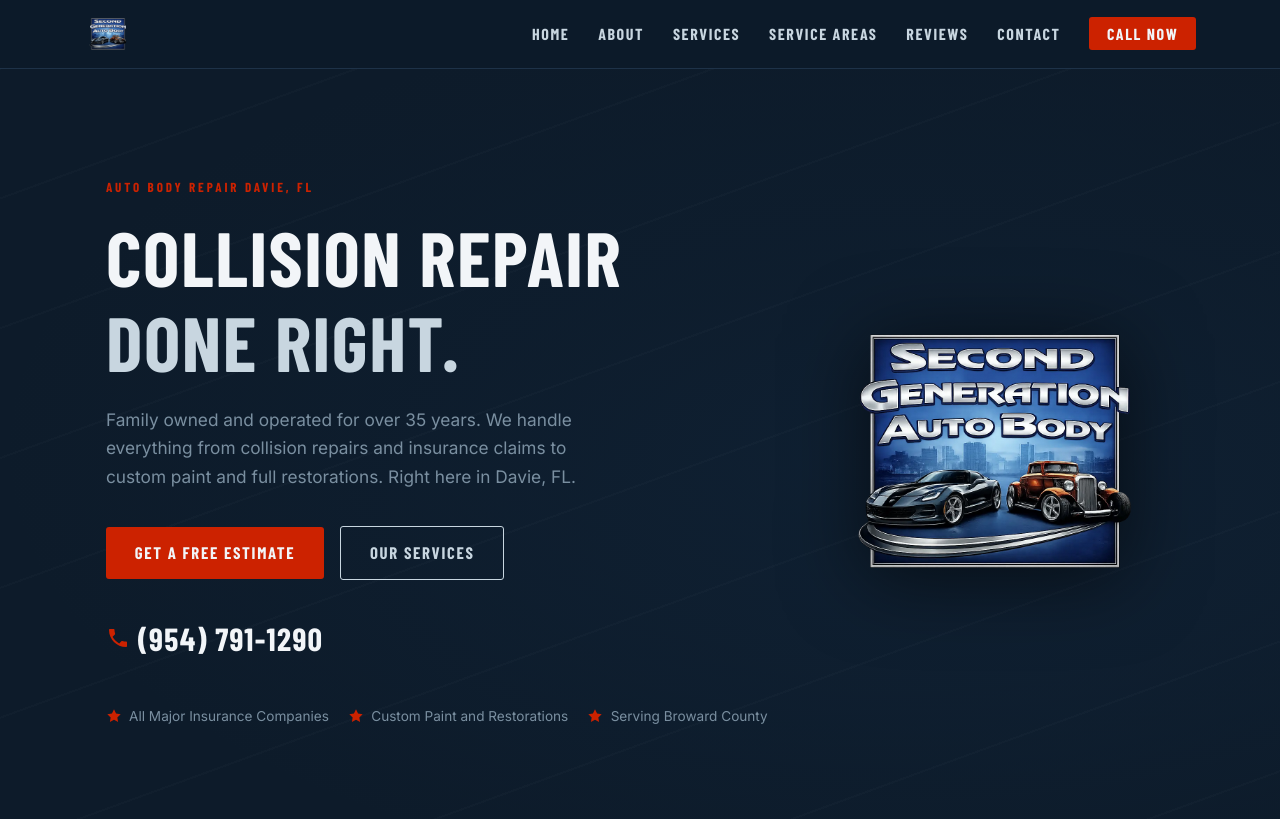
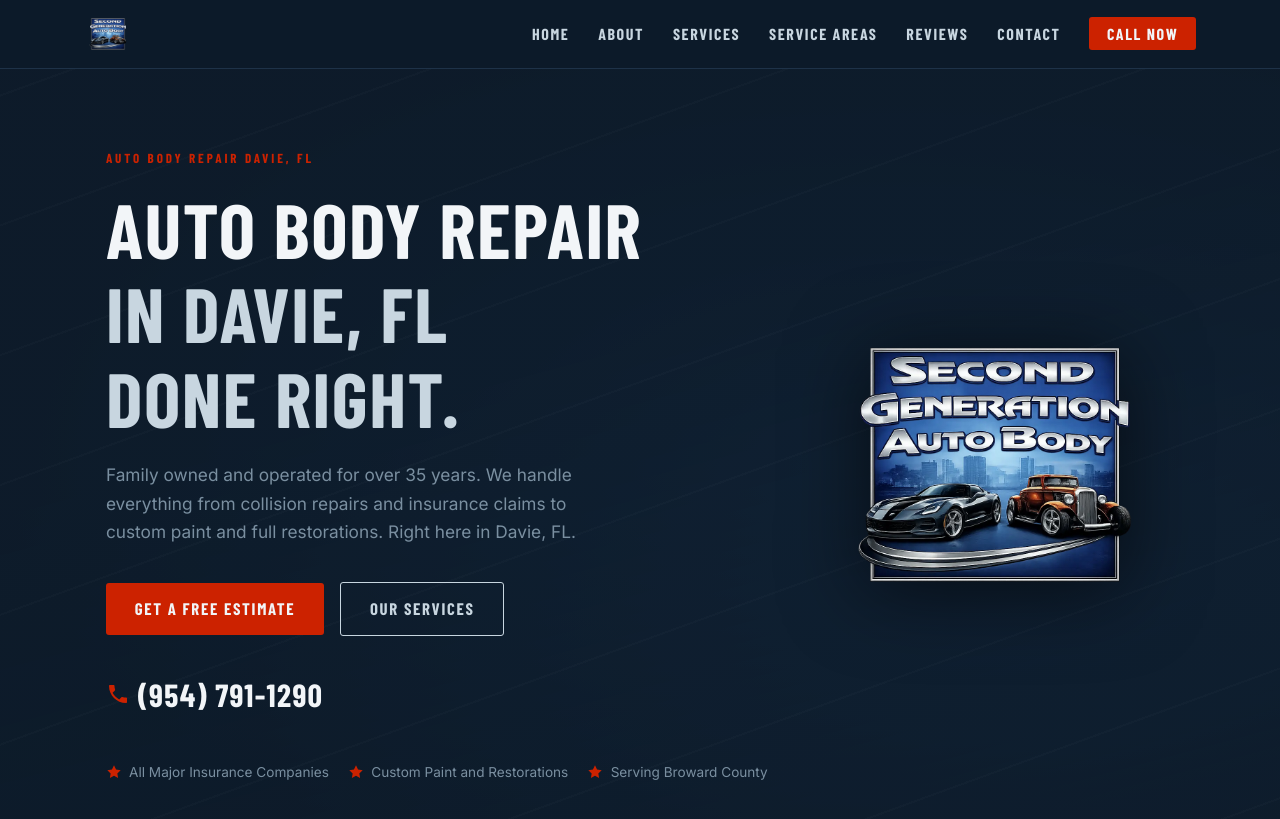
Before and after one commit to JamesBrownR/Second-Generation-Auto, a Jekyll site: the page built from index.html, in a window 1280 px wide and 900 px high. Shown: the top 819 px of the window. Built offline with Jekyll 4.4.1, drawn with Linux system fonts in a browser that asks for light colours; some web fonts are replaced.

Commit message:
Update index.html

```diff
--- a/index.html
+++ b/index.html
@@ -14,7 +14,8 @@
       <div class="hero-content">
         <p class="hero-eyebrow">Auto Body Repair Davie, FL</p>
         <h1>
-          Collision Repair
+        Auto Body Repair
+          <span>In Davie, FL</span>
           <span>Done Right.</span>
         </h1>
         <p class="hero-sub">Family owned and operated for over 35 years. We handle everything from collision repairs and insurance claims to custom paint and full restorations. Right here in Davie, FL.</p>
```
